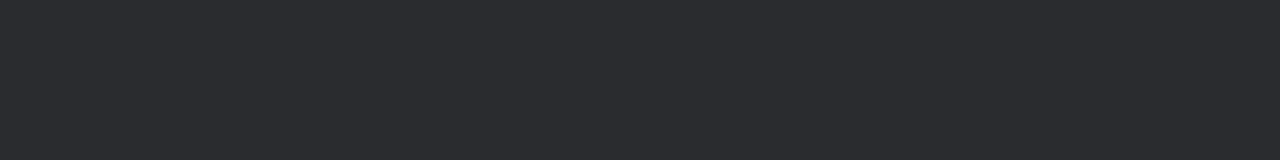
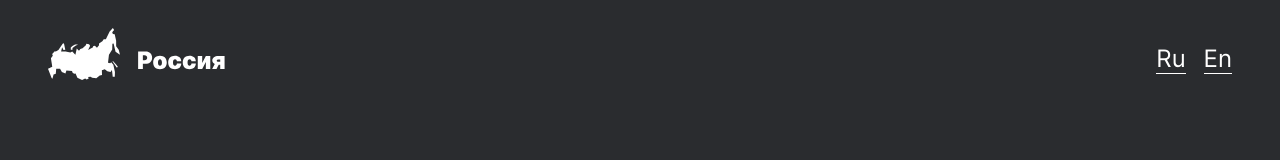
Before and after one commit to nikare/russian-travel, a plain HTML site: page index.html in a window 1280 px wide. Drawn offline with Linux system fonts and the light colour scheme.

Commit message:
Added and styles block header

```diff
--- /dev/null
+++ b/blocks/header/__lang-link/header__lang-link.css
@@ -0,0 +1,6 @@
+.header__lang-link {
+  position: relative;
+  top: -6px;
+  font-size: 24px;
+  line-height: 28px;
+}
--- /dev/null
+++ b/blocks/header/__langs/header__langs.css
@@ -0,0 +1,4 @@
+.header__langs {
+  display: flex;
+  column-gap: 18px;
+}
--- a/blocks/header/header.css
+++ b/blocks/header/header.css
@@ -1,2 +1,7 @@
 .header {
+  display: flex;
+  align-items: flex-end;
+  justify-content: space-between;
+  padding-top: 28px;
+  padding-bottom: 28px;
 }
--- /dev/null
+++ b/blocks/link/link.css
@@ -0,0 +1,10 @@
+.link {
+  text-decoration: none;
+  color: white;
+  border-bottom: 1px solid white;
+  transition: opacity 0.2s;
+}
+
+.link:hover {
+  opacity: 0.8;
+}
--- /dev/null
+++ b/blocks/title/title.css
@@ -0,0 +1,2 @@
+.title {
+}
--- a/index.html
+++ b/index.html
@@ -9,7 +9,13 @@
   </head>
   <body class="page">
     <!-- header -->
-    <header class="header container"></header>
+    <header class="header container">
+      <img class="header__logo" src="./images/header-logo.svg" alt="Логотип" />
+      <div class="header__langs">
+        <a href="#" class="header__lang-link link">Ru</a>
+        <a href="#" class="header__lang-link link">En</a>
+      </div>
+    </header>
 
     <!-- content -->
     <main class="content container">
--- a/pages/index.css
+++ b/pages/index.css
@@ -6,12 +6,17 @@
 
 /* mixins */
 @import url('../blocks/container/container.css');
+@import url('../blocks/link/link.css');
+@import url('../blocks/title/title.css');
 
 /* page */
 @import url('../blocks/page/page.css');
 
 /* header */
 @import url('../blocks/header/header.css');
+@import url('../blocks/header/__logo/header__logo.css');
+@import url('../blocks/header/__langs/header__langs.css');
+@import url('../blocks/header/__lang-link/header__lang-link.css');
 
 /* content */
 @import url('../blocks/content/content.css');
```
Also changed, not shown: blocks/header/__logo/header__logo.css (added).
